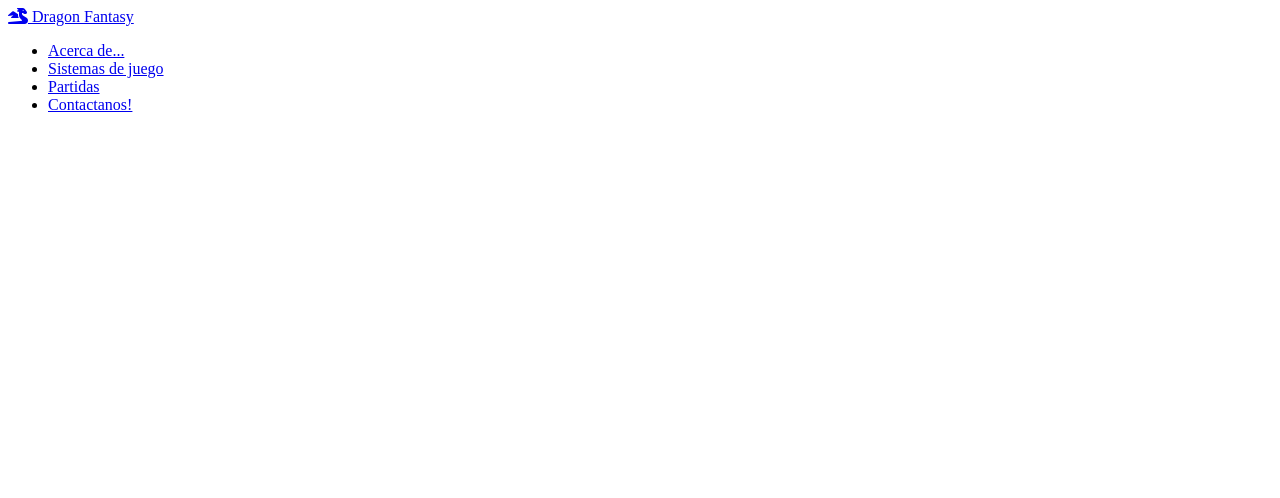
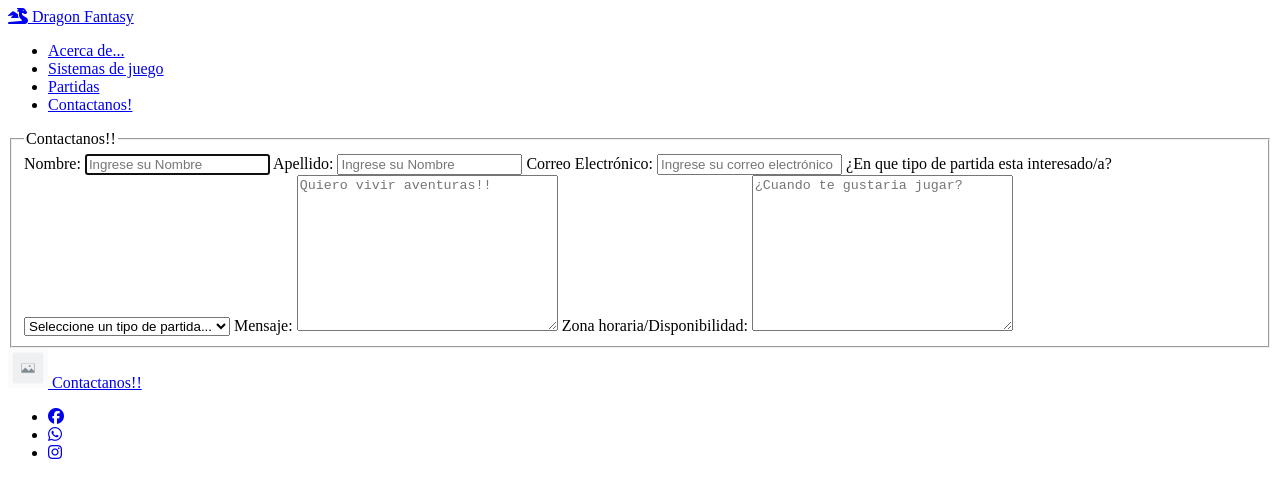
Before and after one commit to SirPoko/Integrador, a plain HTML site: page contacto.html in a window 1280 px wide. Drawn offline with Linux system fonts and the light colour scheme.

Commit message:
Contacto

```diff
--- a/contacto.html
+++ b/contacto.html
@@ -30,5 +30,71 @@
             </li>
         </ul>
     </nav>
+    <main>
+        <section id="contacto">
+            <fieldset>
+                <legend>
+                    Contactanos!!
+                </legend>
+
+                <label for="nombre">Nombre:</label>
+                <input type="text" name="nombre" autofocus required placeholder="Ingrese su Nombre">
+
+                <label for="apellido">Apellido:</label>
+                <input type="text" name="apellido" autocomplete required placeholder="Ingrese su Nombre">
+
+                <label for="correo">Correo Electrónico:</label>
+                <input type="text" name="correo" autocomplete required placeholder="Ingrese su correo electrónico">
+
+                <label for="partida">¿En que tipo de partida esta interesado/a?</label>
+                <select name="partida" required>
+                <option value="">Seleccione un tipo de partida...</option>
+                <option value="partida1">Tipo 1</option>
+                <option value="partida2">Tipo 2</option>
+                <option value="partida3">Tipo 3</option>
+                </select>
+
+                <label for="mensaje">Mensaje:</label>
+                <textarea name="mensaje" cols="30" rows="10" placeholder="Quiero vivir aventuras!!"></textarea>
+
+                <label for="disponibilidad">Zona horaria/Disponibilidad:</label>
+                <textarea name="disponibilidad" cols="30" rows="10" placeholder="¿Cuando te gustaria jugar?"></textarea>
+            </fieldset>
+
+
+        </section>
+    </main>
+
+    <footer>
+
+        <div id="contacto">
+            <a href="./contacto.html">
+                <img src="./img/placeholder.png" alt="Logo" height="40px">
+                <span>Contactanos!!</span>
+            </a>
+        </div>
+
+        <div id="redes-sociales">
+            <ul>
+                <li>
+                    <a href="facebook">
+                        <i class="fa-brands fa-facebook"></i>
+                    </a>
+                </li>
+                <li>
+                    <a href="whatsapp">
+                        <i class="fa-brands fa-whatsapp"></i>
+                    </a>
+                </li>
+                <li>
+                    <a href="instagram">
+                        <i class="fa-brands fa-instagram"></i>
+                    </a>
+                </li>
+            </ul>
+        </div>
+
+    </footer>
+
 </body>
 </html>
```
